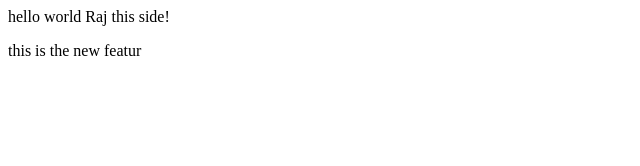
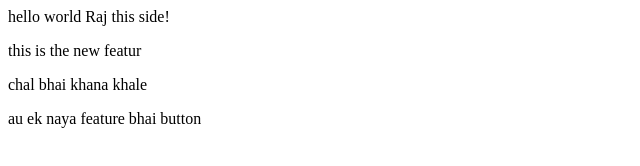
Before and after one commit to thisisrajpatil/localrepodemo, a plain HTML site: page index.html in a window 1280 px wide. Shown: the whole page, without its empty margins (0-640 px from the left). Drawn offline with Linux system fonts and the light colour scheme.

Commit message:
new button

```diff
--- a/index.html
+++ b/index.html
@@ -1,2 +1,4 @@
 <p> hello world Raj this side!</p>
 <p> this is the new featur</p>
+<p>chal bhai khana khale</p>
+<p> au ek naya feature bhai button</p>
```
